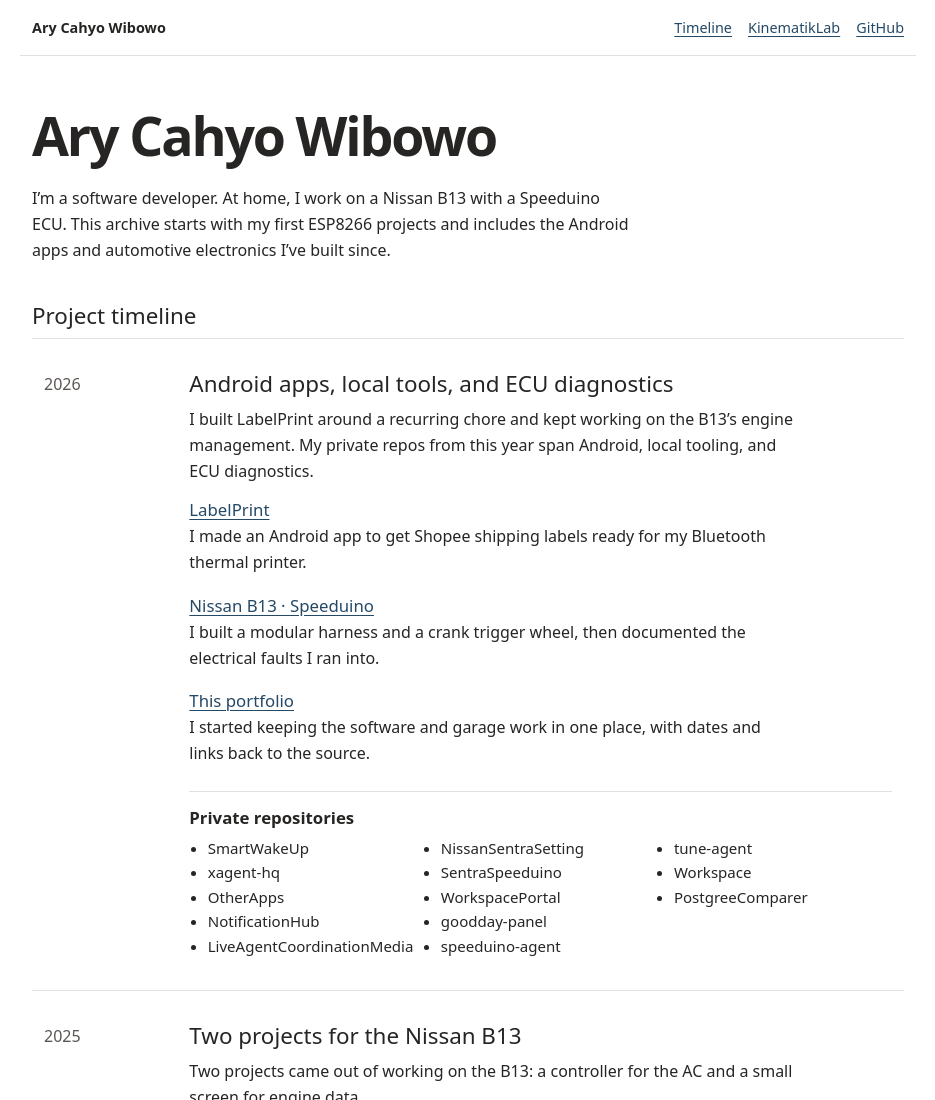
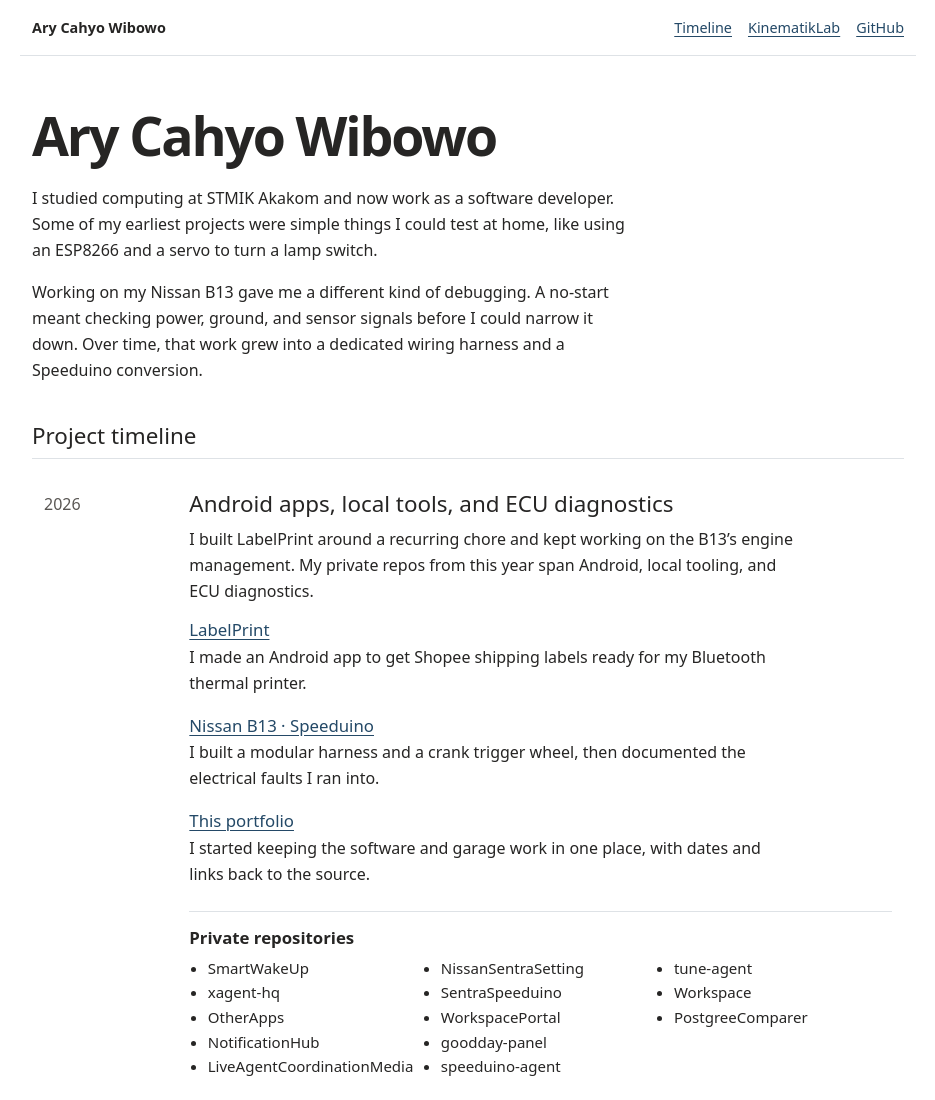
Before and after one commit to arycahy/arycahy.github.io, a plain HTML site: page index.html in a window 1280 px wide. Shown: the top 1100 px of the page, without its empty margins (172-1107 px from the left). Drawn offline with nearby package versions, Linux system fonts and the light colour scheme.

Commit message:
Revise personal bio and project timeline in index.html
Updated personal introduction and project description.

```diff
--- a/index.html
+++ b/index.html
@@ -38,7 +38,7 @@ h3 { font-size: 1.05rem; }
 
 <header class="container wrap d-flex flex-wrap align-items-baseline justify-content-between gap-2 py-3 border-bottom"><strong>Ary Cahyo Wibowo</strong><nav class="d-flex flex-wrap gap-3" aria-label="Site links"><a href="#timeline">Timeline</a><a href="https://kinematiklab.github.io/">KinematikLab</a><a href="https://github.com/yrac">GitHub</a></nav></header>
 <main id="main" class="container wrap">
-<div class="pt-5 pb-4"><h1 class="mb-3">Ary Cahyo Wibowo</h1><div class="hero-copy" id="about"><p>I’m a software developer. At home, I work on a Nissan B13 with a Speeduino ECU. This archive starts with my first ESP8266 projects and includes the Android apps and automotive electronics I’ve built since.</p></div></div>
+<div class="pt-5 pb-4"><h1 class="mb-3">Ary Cahyo Wibowo</h1><div class="hero-copy" id="about"><p>I studied computing at STMIK Akakom and now work as a software developer. Some of my earliest projects were simple things I could test at home, like using an ESP8266 and a servo to turn a lamp switch.</p><p>Working on my Nissan B13 gave me a different kind of debugging. A no-start meant checking power, ground, and sensor signals before I could narrow it down. Over time, that work grew into a dedicated wiring harness and a Speeduino conversion.</p></div></div>
 <section id="timeline" aria-labelledby="timeline-title"><div id="projects"><h2 class="pb-3 mb-0" id="timeline-title">Project timeline</h2></div>
 <div class="year row g-2 gx-sm-4 border-top py-4 mx-0">
 <div class="col-sm-2"><time datetime="2026">2026</time></div>
```
